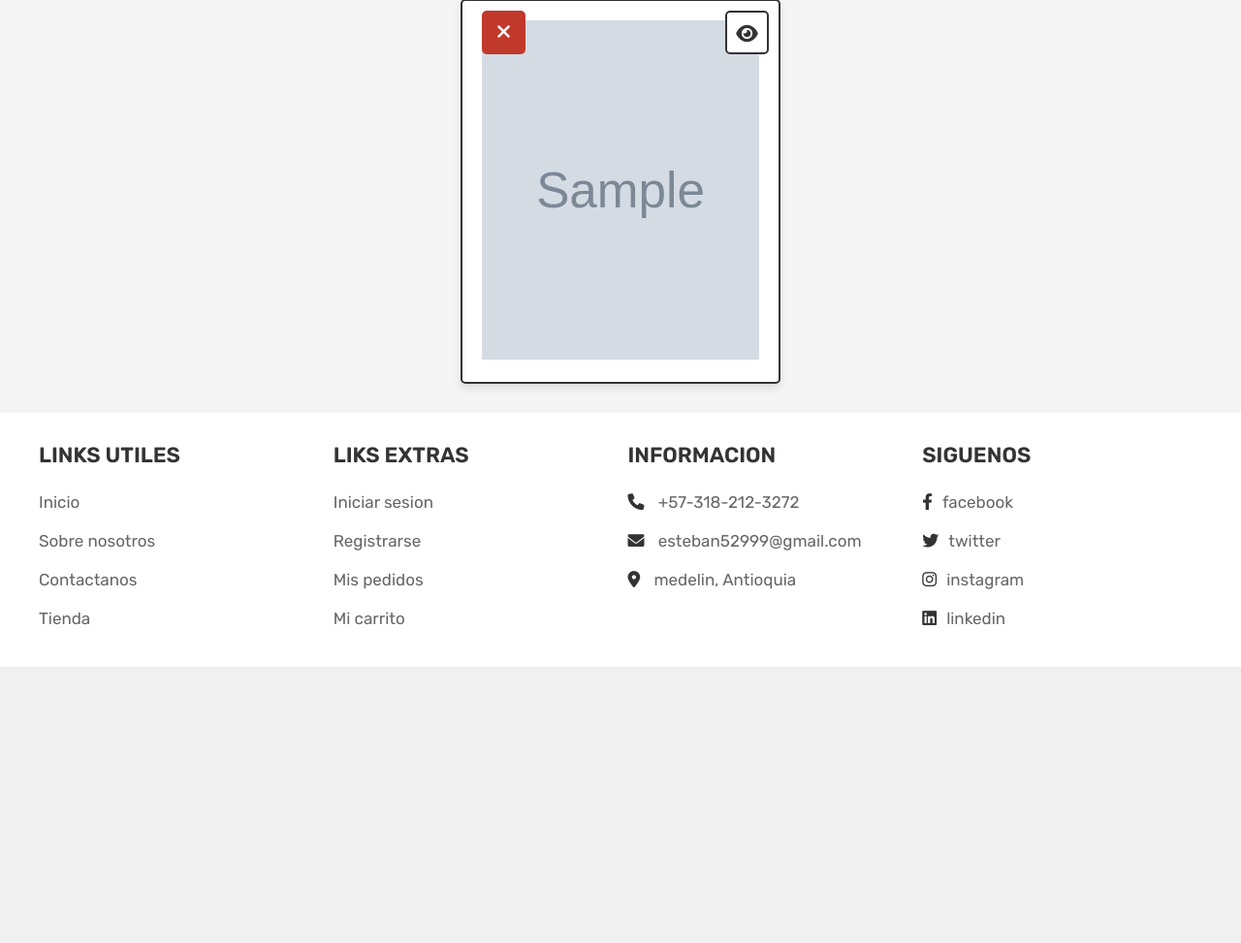
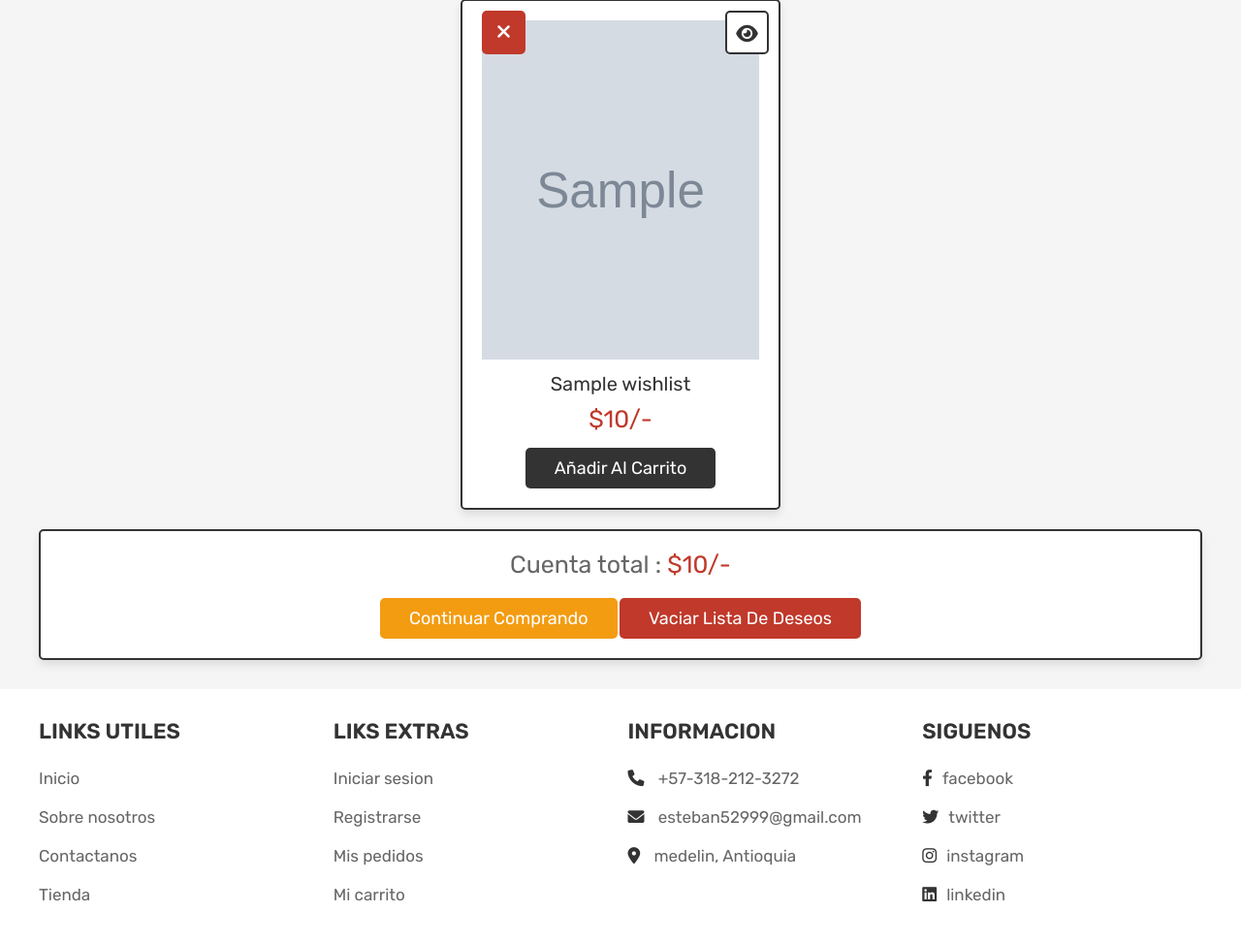
Before and after one commit to estebanrodriguezo/AIRNESS198, a PHP site: page /wishlist.php in a window 1280 px wide. Shown: the part 368-1341 px from the top of the page at 97% size. Before the commit the page ends 1056 px from the top, so only its background shows below. Run offline with PHP 8.4, Linux system fonts and the light colour scheme; the visitor is signed in with stand-in values (Sample User, id 1); tables that the repository leaves empty or names only in its code hold one stand-in row (values such as "Sample post"); grey boxes marked "Sample" are stand-in pictures.

Commit message:
se agregaron algunos botones y cosas necesarias.

```diff
--- a/wishlist.php
+++ b/wishlist.php
@@ -54,6 +54,13 @@ if(!isset($user_id)){
     <a href="wishlist.php?delete=<?php echo $fetch_wishlist['id']; ?>" class="fas fa-times" onclick="return confirm('Eliminar de la lista de deseos?');"></a>
     <a href="view_page.php?pid=<?php echo $fetch_wishlist['pid']; ?>" class="fas fa-eye"></a>
     <img src="imagenes_subidas/<?php echo $fetch_wishlist['image']; ?>" alt="" class="image">
+    <div class="name"><?php echo $fetch_wishlist['name']; ?></div>
+    <div class="price">$<?php echo $fetch_wishlist['price']; ?>/-</div>
+    <input type="hidden" name="product_id" value="<?php echo $fetch_wishlist['pid']; ?>">
+    <input type="hidden" name="product_name" value="<?php echo $fetch_wishlist['name']; ?>">
+    <input type="hidden" name="product_price" value="<?php echo $fetch_wishlist['price']; ?>">
+    <input type="hidden" name="product_image" value="<?php echo $fetch_wishlist['image']; ?>">
+    <input type="submit" value="Añadir al carrito" name="add_to_cart" class="btn">
 
     </form>
 
@@ -67,7 +74,13 @@ if(!isset($user_id)){
     ?>
     </div>
 
-    </section>
+    <div class="wishlist-total">
+        <p>Cuenta total : <span>$<?php echo $grand_total; ?>/-</span></p>
+        <a href="shop.php" class="option-btn">Continuar comprando</a>
+        <a href="wishlist.php?delete_all" class="delete-btn <?php echo ($grand_total > 1)?'':'disabled' ?>" onclick="return confirm('Desea vaciar la lista de deseos?');">Vaciar lista de deseos</a>
+    </div>
+
+</section>
 
 
 
```
